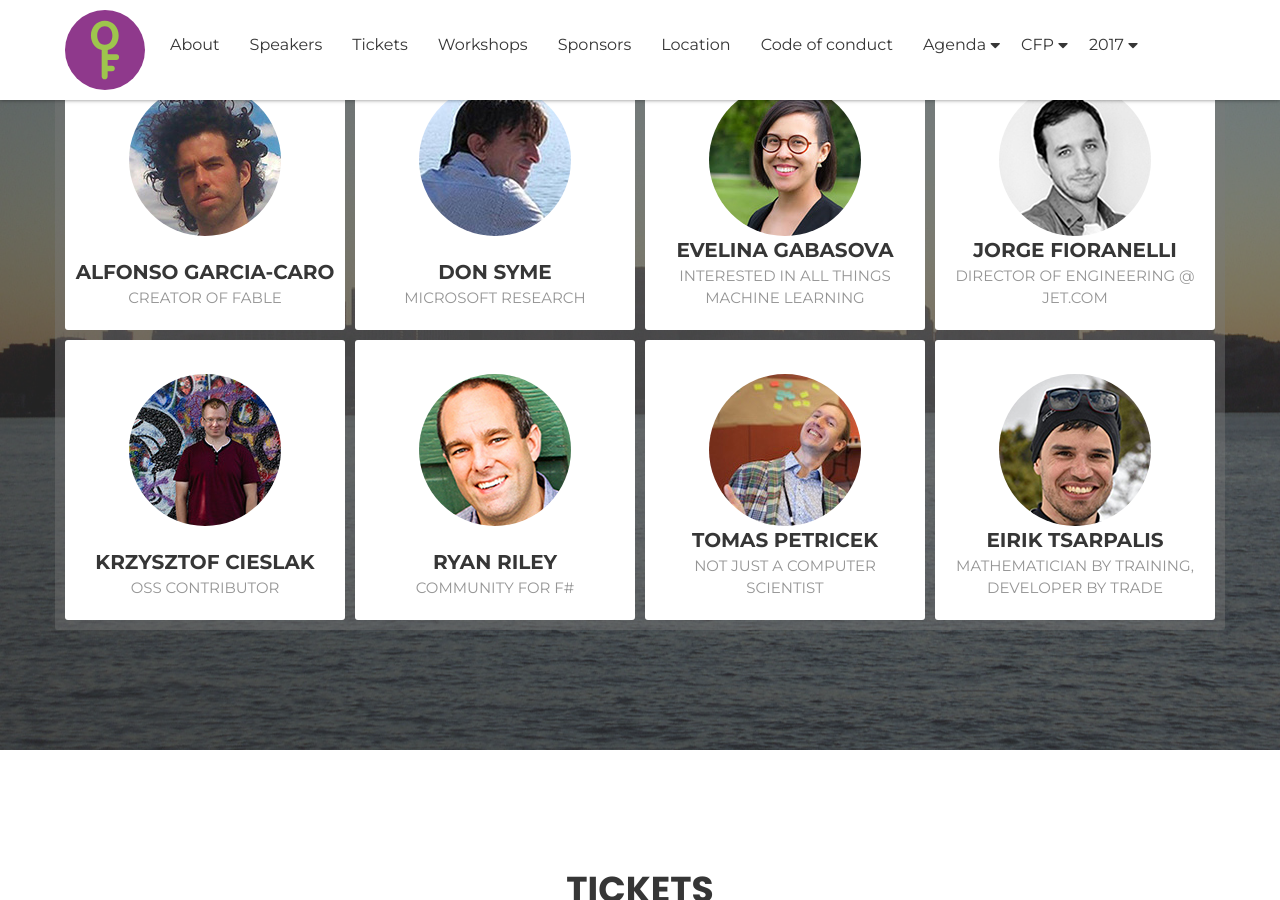
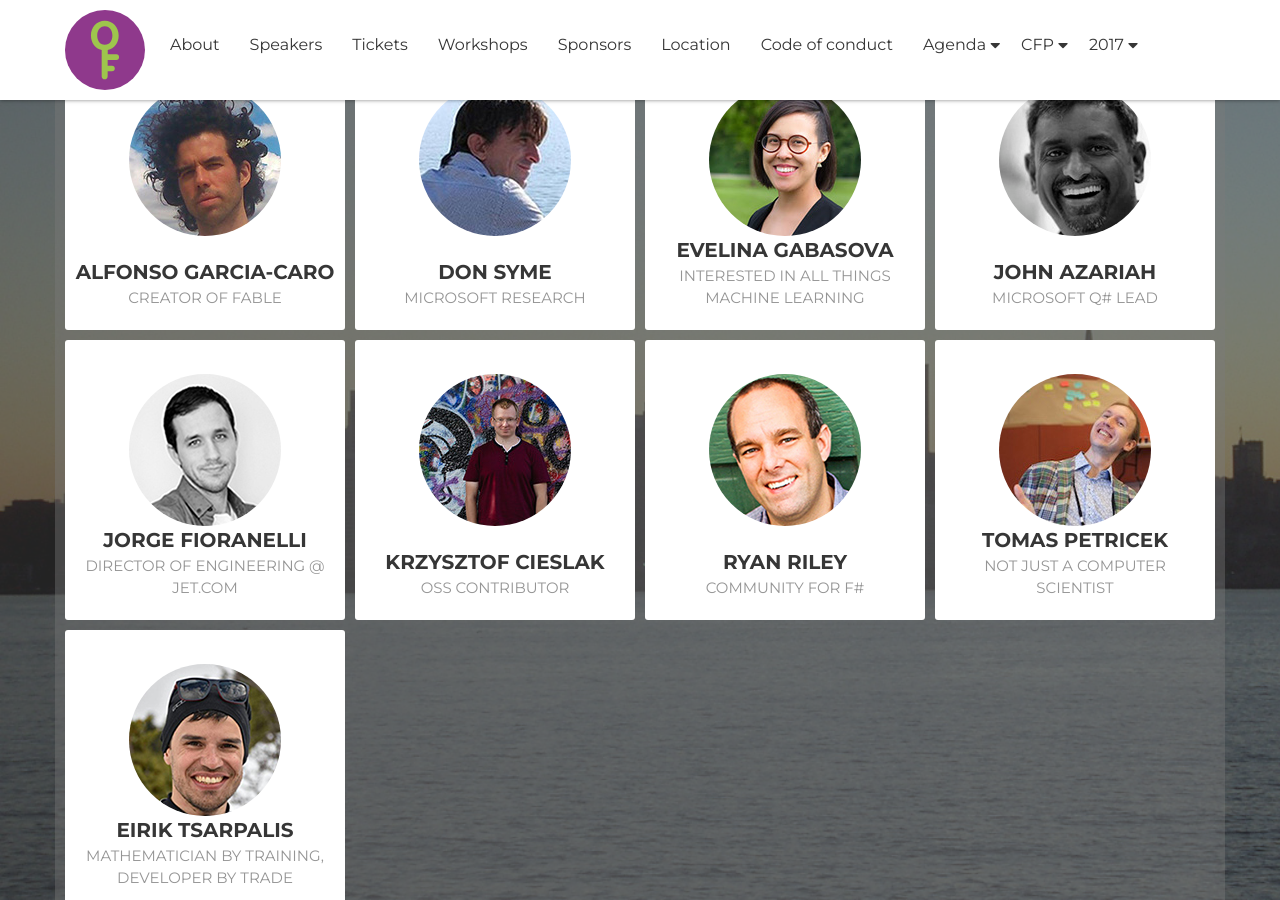
Before and after one commit to open-fsharp/open-fsharp.github.io, a Jekyll site: the page built from index.html, in a window 1280 px wide and 900 px high, scrolled down 1707 px. Built offline with Jekyll 4.4.1, drawn with Linux system fonts in a browser that asks for light colours; nearby versions of some CDN libraries; the list of posts is cut into pages by our own code; comment, search, counter and statistics services are not loaded.

Commit message:
add john azariah as a speaker

```diff
--- a/index.html
+++ b/index.html
@@ -191,6 +191,29 @@
 									<li><a href="https://twitter.com/evelgab"><i class="fab fa-twitter"></i></a></li>
 									<li><a href="https://github.com/evelinag"><i class="fab fa-github-alt"></i></a></li>
 									<li><a href="http://evelinag.com/"><i class="fas fa-rss"></i></a></li>
+								</ul>
+							</div>
+						</div><!-- /.speaker-item -->
+					</div><!-- /.row -->
+				</div><!-- /.col-sm-6 col-md-3 -->
+
+				<div class="col-sm-6 col-md-3">
+					<div class="row">
+						<div class="speaker-item">
+							<div class="speaker-thumb">
+								<a href="#"><img src="{{ site.baseurl }}public/assets/speakers/2018/john-azariah.jpg" alt="John Azariah"></a>
+							</div><!-- /.speaker-thumb -->
+							<div class="speaker-content">
+								<div class="speaker-content-inner">
+									<a href="#" class="speaker-name">JOHN AZARIAH</a>
+									<p class="designation">Microsoft Q# Lead</p>
+								</div>
+							</div>
+							<div class="speaker-social">
+								<ul class="social-media">
+									<li><a href="https://twitter.com/johnazariah"><i class="fab fa-twitter"></i></a></li>
+									<li><a href="https://github.com/johnazariah"><i class="fab fa-github-alt"></i></a></li>
+									<li><a href="https://johnazariah.github.io/"><i class="fas fa-rss"></i></a></li>
 								</ul>
 							</div>
 						</div><!-- /.speaker-item -->
```
Also changed, not shown: public/assets/speakers/2018/john-azariah.jpg (added).
